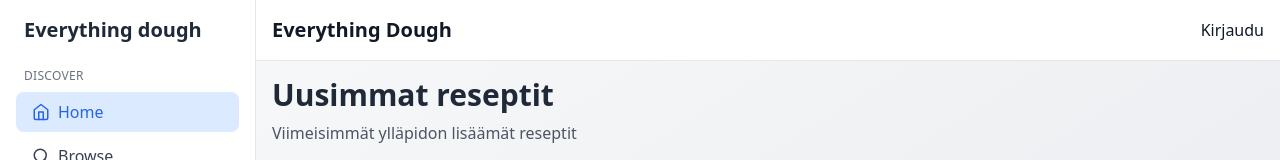
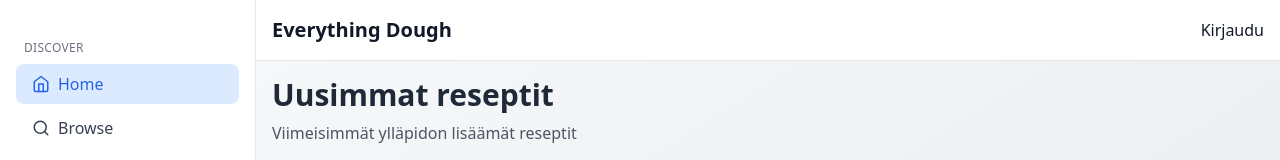
Before and after one commit to VilleJLehtola/Dough-calculator, a React (Vite) app: page / in a window 1280 px wide. Shown: the top 160 px of the page. Built offline with nearby package versions, Linux system fonts and the light colour scheme; no server answers; the database is empty.

Commit message:
Update Sidebar.jsx

```diff
--- a/src/components/Sidebar.jsx
+++ b/src/components/Sidebar.jsx
@@ -25,7 +25,7 @@ export default function Sidebar({ user, onLogout }) {
   return (
     <aside className="w-64 bg-white dark:bg-gray-900 border-r border-gray-200 dark:border-gray-800 p-4 space-y-6">
       <div className="text-xl font-bold px-2 text-gray-800 dark:text-white">
-        Everything dough
+
       </div>
 
       {/* Discover */}
```
